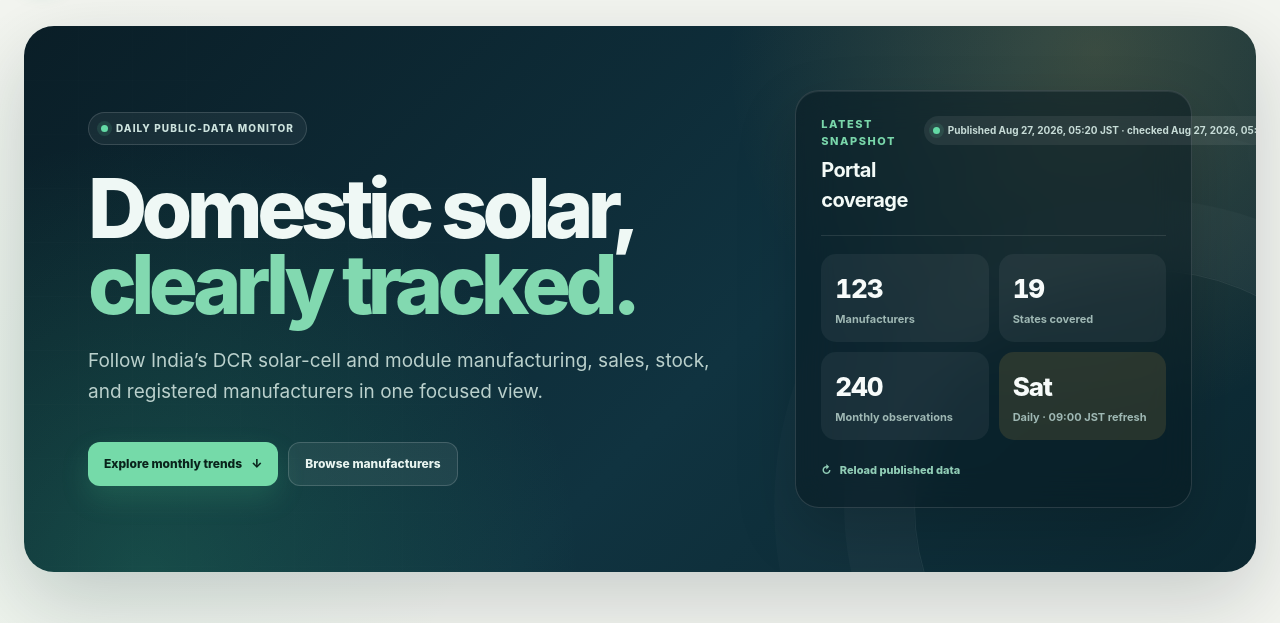
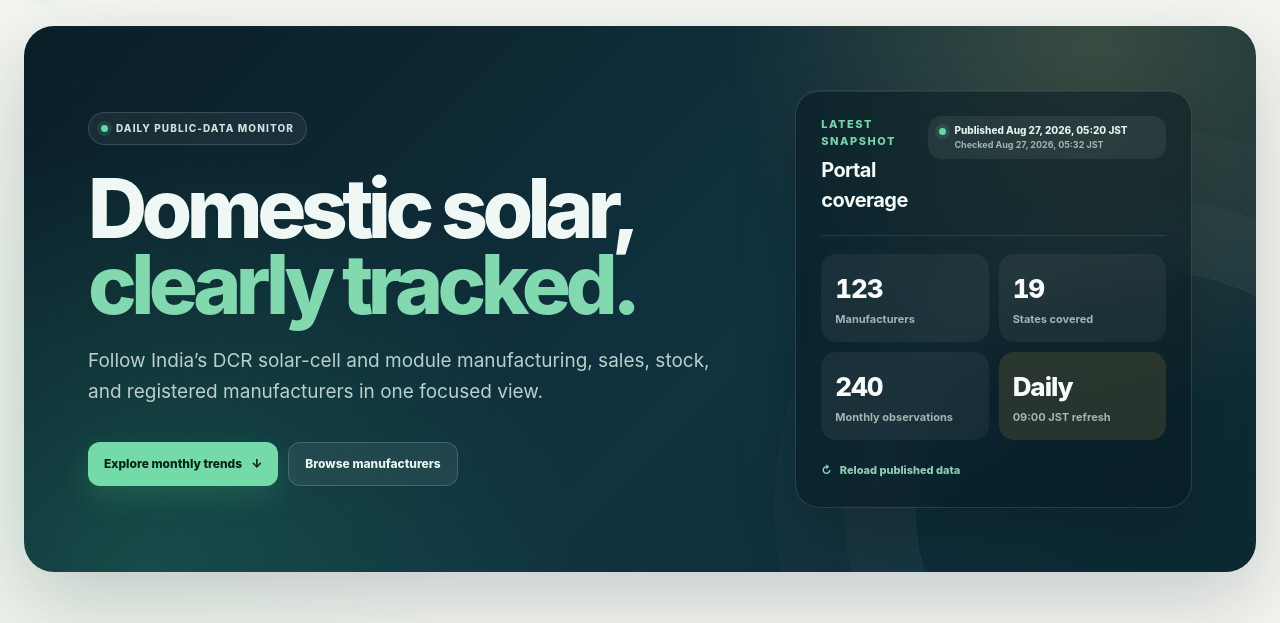
Before and after one commit to amirahmedimtiaz/dcr-portal-alerts, a Flask app: page / in a window 1280 px wide. Shown: the part 74-697 px from the top of the page. Run offline with Flask 3, Linux system fonts and the light colour scheme; data comes from the database, SQL or seed files in the repository.

Commit message:
Fix snapshot card overflow

```diff
--- a/static/app.js
+++ b/static/app.js
@@ -779,9 +779,9 @@ async function loadDashboard() {
     if (!state.visibleMetrics.size) state.metricSeries.forEach((series) => state.visibleMetrics.add(series.key));
     const runDate = summary.latest_run?.finished_at || summary.latest_run?.started_at;
     const checkedAt = formatTimestamp(new Date().toISOString());
-    status.innerHTML = `<span class="status-dot"></span>${runDate
-      ? `Published ${escapeHtml(formatTimestamp(runDate))} JST · checked ${escapeHtml(checkedAt)} JST`
-      : "Awaiting first snapshot"}`;
+    status.innerHTML = `<span class="status-dot"></span><span class="status-copy">${runDate
+      ? `<strong>Published ${escapeHtml(formatTimestamp(runDate))} JST</strong><small>Checked ${escapeHtml(checkedAt)} JST</small>`
+      : "<strong>Awaiting first snapshot</strong>"}</span>`;
     renderSnapshot();
     renderKpis();
     renderStockPosition();
@@ -793,7 +793,7 @@ async function loadDashboard() {
     populateManufacturerFilters();
     renderManufacturers();
   } catch (error) {
-    status.innerHTML = '<span class="status-dot"></span>Data unavailable';
+    status.innerHTML = '<span class="status-dot"></span><span class="status-copy"><strong>Data unavailable</strong><small>Try again shortly</small></span>';
     status.classList.add("error");
     $("#kpi-grid").innerHTML = `<div class="loading-card">The published data could not be loaded. ${escapeHtml(error.message)}</div>`;
     $("#stock-cards").innerHTML = '<div class="loading-card">The stock snapshot could not be loaded.</div>';
--- a/static/styles.css
+++ b/static/styles.css
@@ -289,10 +289,15 @@ svg { font-family: inherit; }
   backdrop-filter: blur(18px);
 }
 .snapshot-head { display: flex; align-items: flex-start; justify-content: space-between; gap: 16px; padding-bottom: 20px; border-bottom: 1px solid rgba(255, 255, 255, .1); }
+.snapshot-head > div { min-width: 0; }
 .snapshot-head h2 { margin: 2px 0 0; color: #f3faf7; font-size: 20px; letter-spacing: -.03em; }
 .section-kicker { margin: 0 0 6px; color: var(--green); font-size: 10px; font-weight: 850; letter-spacing: .14em; text-transform: uppercase; }
 .snapshot-head .section-kicker { color: #79d6aa; }
-.data-status { display: inline-flex; align-items: center; gap: 8px; padding: 7px 9px; border-radius: 999px; color: #c7dcd7; background: rgba(255, 255, 255, .07); font-size: 9px; font-weight: 750; white-space: nowrap; }
+.data-status { display: flex; flex: 0 1 365px; min-width: 0; max-width: 100%; align-items: flex-start; gap: 8px; padding: 8px 11px; border-radius: 14px; color: #c7dcd7; background: rgba(255, 255, 255, .07); font-size: 9px; font-weight: 750; line-height: 1.35; white-space: normal; }
+.data-status .status-dot { flex: 0 0 auto; margin-top: 4px; }
+.status-copy { display: grid; min-width: 0; gap: 2px; }
+.status-copy strong { color: #e3f2ed; font-size: 10px; font-weight: 800; line-height: 1.3; overflow-wrap: anywhere; }
+.status-copy small { color: #9fb8b4; font-size: 9px; font-weight: 700; line-height: 1.3; }
 .data-status.error .status-dot { background: #ff8f82; box-shadow: 0 0 0 4px rgba(255, 143, 130, .12); }
 .snapshot-grid { display: grid; grid-template-columns: 1fr 1fr; gap: 10px; padding: 18px 0; }
 .snapshot-stat { display: grid; gap: 3px; min-height: 88px; align-content: center; padding: 14px; border-radius: 15px; background: rgba(255, 255, 255, .055); }
@@ -651,6 +656,7 @@ dialog::backdrop { background: rgba(5, 18, 23, .68); backdrop-filter: blur(6px);
   .hero-actions .button { flex: 1 1 180px; }
   .snapshot-card { padding: 18px; border-radius: 18px; }
   .snapshot-head { flex-direction: column; }
+  .data-status { width: 100%; }
   .kpi-section, .stock-section, .manufacturer-section, .definitions-section { margin-top: 40px; }
   .section-heading { align-items: flex-start; flex-direction: column; gap: 10px; }
   .section-note { max-width: none; text-align: left; }
--- a/templates/index.html
+++ b/templates/index.html
@@ -51,7 +51,7 @@
             <p class="section-kicker">Latest snapshot</p>
             <h2>Portal coverage</h2>
           </div>
-          <span class="data-status" id="last-updated"><span class="status-dot"></span>Loading…</span>
+          <span class="data-status" id="last-updated"><span class="status-dot"></span><span class="status-copy"><strong>Loading…</strong></span></span>
         </div>
         <div class="snapshot-grid">
           <div class="snapshot-stat">
@@ -67,8 +67,8 @@
             <span class="snapshot-label">Monthly observations</span>
           </div>
           <div class="snapshot-stat accent">
-            <span class="snapshot-value">Sat</span>
-            <span class="snapshot-label">Daily · 09:00 JST refresh</span>
+            <span class="snapshot-value">Daily</span>
+            <span class="snapshot-label">09:00 JST refresh</span>
           </div>
         </div>
         <button class="refresh-link" id="refresh-button" type="button" title="Check the newest published snapshot"><span aria-hidden="true">↻</span> Reload published data</button>
```
Also changed, not shown: tests/test_core.py (+3 -0 lines).
